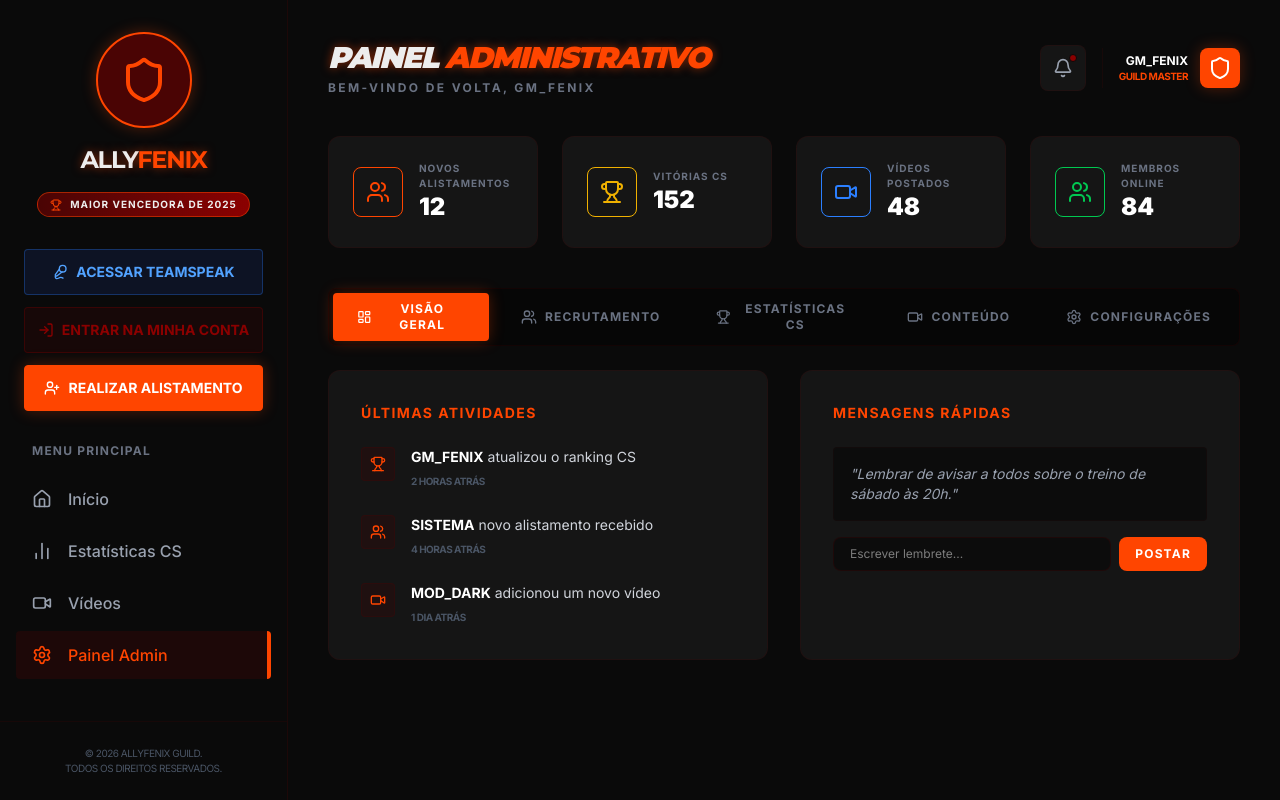
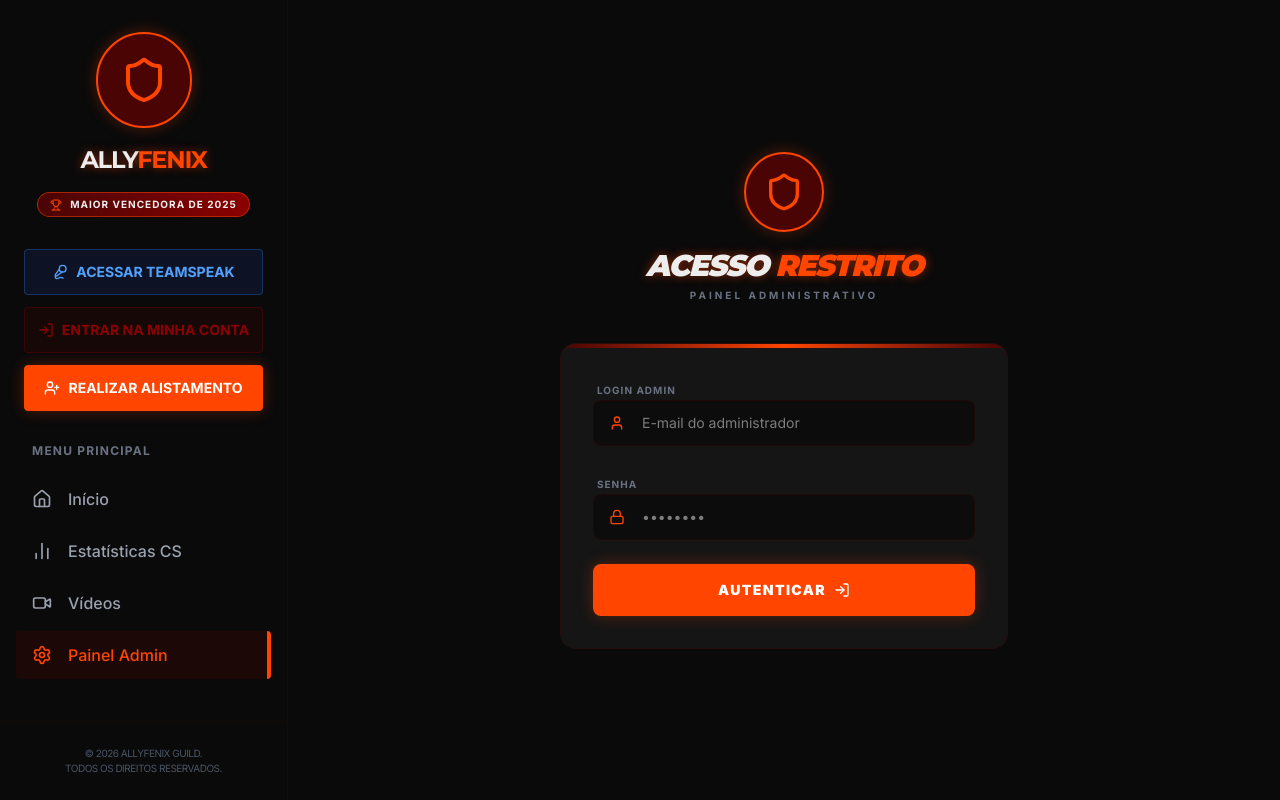
Before and after one commit to elison28araujo/BossHeros, a Next.js app: page /admin in a window 1280 px wide. Built offline with nearby package versions, Linux system fonts and the light colour scheme.

Commit message:
feat: Implement admin authentication
Adds basic authentication to the admin dashboard to protect sensitive information and features. Users must now provide valid credentials to access the admin area. The authentication state is stored in sessionStorage.

```diff
--- a/app/admin/page.tsx
+++ b/app/admin/page.tsx
@@ -1,6 +1,6 @@
 'use client';
 
-import React, { useState } from 'react';
+import React, { useState, useEffect } from 'react';
 import Sidebar from '@/components/Sidebar';
 import {
   Users,
@@ -14,7 +14,10 @@ import {
   LayoutDashboard,
   MessageSquare,
   Bell,
-  Shield
+  Shield,
+  Lock,
+  User,
+  LogIn
 } from 'lucide-react';
 import { motion, AnimatePresence } from 'motion/react';
 
@@ -66,6 +69,95 @@ const RecruitmentRow = ({ name, char, date, status }: any) => (
 
 export default function AdminDashboard() {
   const [activeTab, setActiveTab] = useState('overview');
+  const [isLoggedIn, setIsLoggedIn] = useState(false);
+  const [login, setLogin] = useState('');
+  const [password, setPassword] = useState('');
+  const [error, setError] = useState('');
+
+  useEffect(() => {
+    const auth = sessionStorage.getItem('adminAuth');
+    if (auth === 'true') {
+      // eslint-disable-next-line react-hooks/set-state-in-effect
+      setIsLoggedIn(true);
+    }
+  }, []);
+
+  const handleLogin = (e: React.FormEvent) => {
+    e.preventDefault();
+    if (login === 'Elison2026@#@admin_2026.com' && password === 'Elison2026@#') {
+      setIsLoggedIn(true);
+      sessionStorage.setItem('adminAuth', 'true');
+      setError('');
+    } else {
+      setError('Credenciais inválidas. Tente novamente.');
+    }
+  };
+
+  if (!isLoggedIn) {
+    return (
+      <div className="flex min-h-screen">
+        <Sidebar />
+        <main className="flex-1 ml-72 p-10 flex items-center justify-center">
+          <div className="w-full max-w-md">
+            <div className="text-center mb-10">
+              <div className="w-20 h-20 bg-brand-wine rounded-full flex items-center justify-center border-2 border-brand-orange mx-auto mb-4 gamer-glow">
+                <Shield className="w-10 h-10 text-brand-orange" />
+              </div>
+              <h1 className="text-3xl font-black italic tracking-tighter font-montserrat text-glow">
+                ACESSO <span className="text-brand-orange">RESTRITO</span>
+              </h1>
+              <p className="text-[10px] text-gray-500 font-bold uppercase tracking-[0.3em] mt-1">Painel Administrativo</p>
+            </div>
+
+            <div className="bg-brand-card border border-brand-wine/30 rounded-2xl p-8 relative overflow-hidden">
+              <div className="absolute top-0 left-0 w-full h-1 bg-gradient-to-r from-brand-wine via-brand-orange to-brand-wine" />
+
+              <form className="space-y-6" onSubmit={handleLogin}>
+                {error && (
+                  <div className="p-3 bg-red-900/20 border border-red-500/30 rounded text-red-500 text-xs font-bold text-center">
+                    {error}
+                  </div>
+                )}
+
+                <div className="space-y-2">
+                  <label className="text-[10px] font-bold text-gray-500 uppercase tracking-widest ml-1">Login Admin</label>
+                  <div className="relative">
+                    <User className="absolute left-4 top-1/2 -translate-y-1/2 w-4 h-4 text-brand-orange" />
+                    <input
+                      type="text"
+                      value={login}
+                      onChange={(e) => setLogin(e.target.value)}
+                      placeholder="E-mail do administrador"
+                      className="w-full bg-black/40 border border-brand-wine/30 rounded-lg py-3 pl-12 pr-4 text-sm focus:border-brand-orange outline-none transition-all"
+                    />
+                  </div>
+                </div>
+
+                <div className="space-y-2">
+                  <label className="text-[10px] font-bold text-gray-500 uppercase tracking-widest ml-1">Senha</label>
+                  <div className="relative">
+                    <Lock className="absolute left-4 top-1/2 -translate-y-1/2 w-4 h-4 text-brand-orange" />
+                    <input
+                      type="password"
+                      value={password}
+                      onChange={(e) => setPassword(e.target.value)}
+                      placeholder="••••••••"
+                      className="w-full bg-black/40 border border-brand-wine/30 rounded-lg py-3 pl-12 pr-4 text-sm focus:border-brand-orange outline-none transition-all"
+                    />
+                  </div>
+                </div>
+
+                <button type="submit" className="w-full py-4 bg-brand-orange text-white font-black rounded-lg flex items-center justify-center gap-2 hover:scale-[1.02] transition-all gamer-glow uppercase tracking-widest text-sm">
+                  AUTENTICAR
+                  <LogIn className="w-4 h-4" />
+                </button>
+              </form>
+            </div>
+          </div>
+        </main>
+      </div>
+    );
+  }
 
   return (
     <div className="flex min-h-screen">
```
Also changed, not shown: 1 other file (tests, documents, lock files or other folders).
